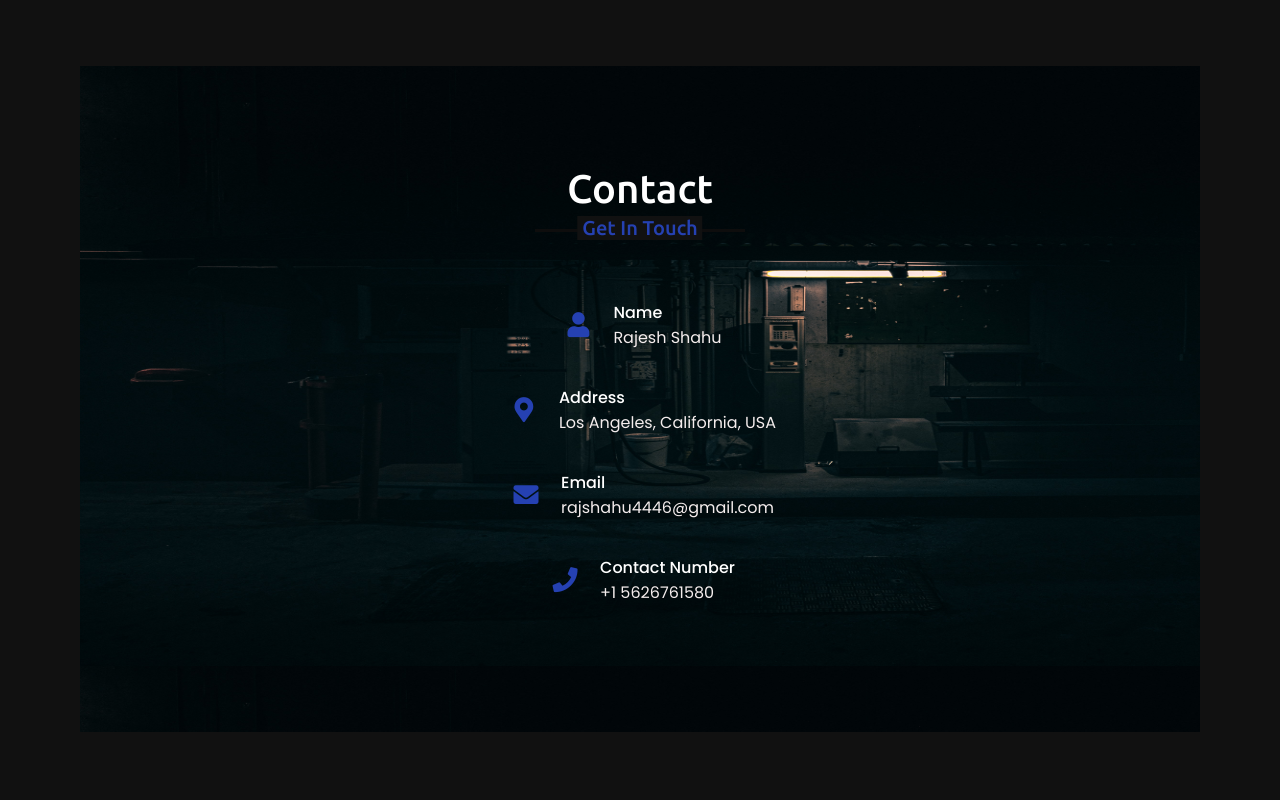
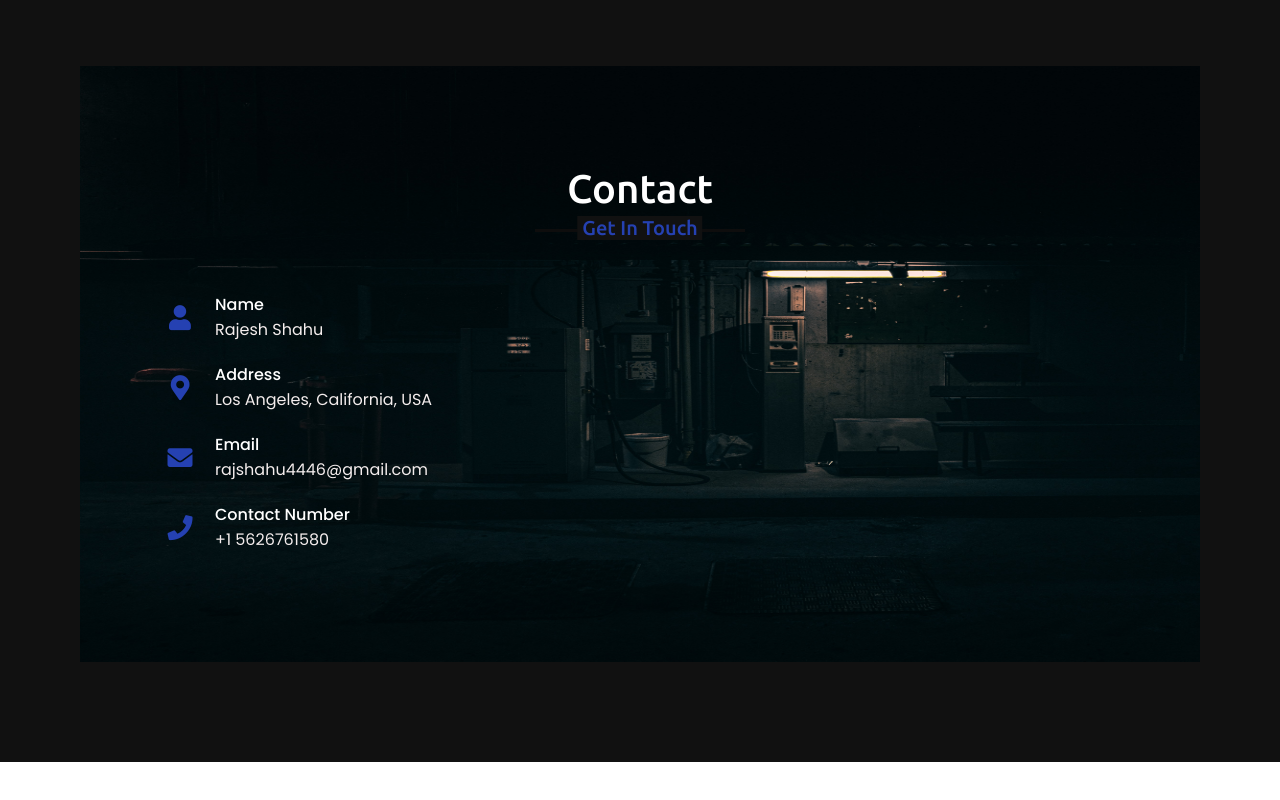
Before and after one commit to RajeshShahu1/RajeshShahu1.github.io, a plain HTML site: page index.html in a window 1280 px wide. Shown: the part 3481-4281 px from the top of the page. After the commit the page ends 4243 px from the top, so only its background shows below. Drawn offline with nearby package versions, Linux system fonts and the light colour scheme.

Commit message:
style.css

```diff
--- a/style.css
+++ b/style.css
@@ -570,45 +570,44 @@ margin-left: 30px;
 .contact .title::before{
     width:210px;
 }
+.contact .contact-content {
+    display: flex;
+    flex-direction: column; /* Ensures elements are stacked properly */
+    gap: 15px;
+}
 
-.contact .contact-content .text{
-    font-size: 20px;
-    font-weight: 600;
+.contact .contact-content .icons {
+    display: flex;
+    flex-direction: column;
+    gap: 10px;
+}
+
+.contact .contact-content .row {
+    display: flex;
+    align-items: center;
     margin-bottom: 10px;
 }
 
-.contact .contact-content{
-    margin: 10px 0;
-
-    display: flex;
-    text-align: justify;
-    align-items: center;
-}
-.contact .contact-content .icons{
-    align-items: center;
-
-}
-.contact .contact-content .icons .row{
-    display: flex;
-    flex-wrap: wrap;
-    height: 65px;
-
-}
-.contact .contact-content .row .info{
-    margin-left: 30px;
-
-}
-.contact .contact-content .row i{
+.contact .contact-content .row i {
     font-size: 25px;
     color: #2541B2;
+    width: 40px;
+    text-align: center;
 }
-.contact .contact-content .info .head{
+
+.contact .contact-content .row .info {
+    margin-left: 15px;
+    display: flex;
+    flex-direction: column;
+}
+
+.contact .contact-content .info .head {
     font-weight: 500;
 }
-.contact .contact-content .info .sub-title{
+
+.contact .contact-content .info .sub-title {
     color: rgb(244, 237, 237);
 }
-
 
 /* responsive media query start */
 @media (max-width: 1104px) {
```
